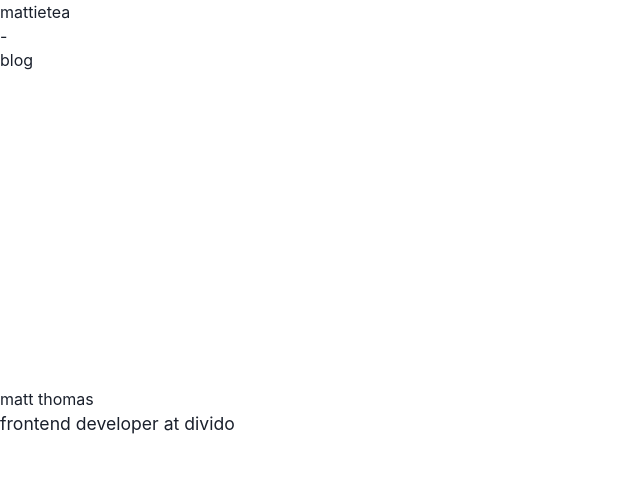
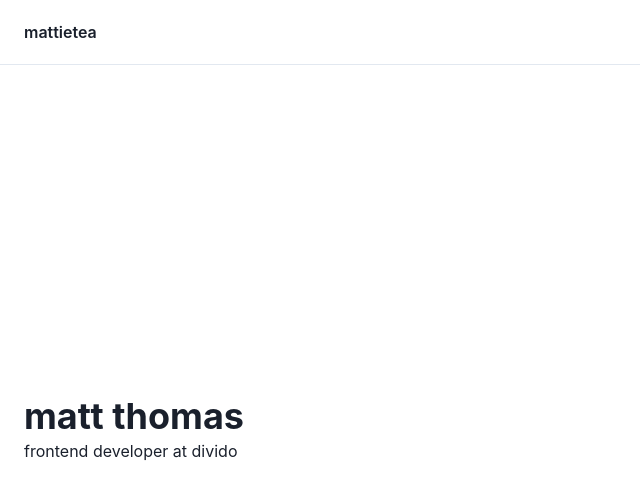
Before and after one commit to mattietea/website, a Next.js app: page / in a window 1280 px wide. Shown: the top 498 px of the page, without its empty margins (0-640 px from the left). Built offline with nearby package versions, Linux system fonts and the light colour scheme.

Commit message:
refactor: use chakra-ui

```diff
--- a/components/layout/index.tsx
+++ b/components/layout/index.tsx
@@ -1,3 +1,4 @@
+import { Flex } from '@chakra-ui/react';
 import { FC } from 'react';
 
 import { Navbar } from './navbar';
@@ -6,9 +7,18 @@ export const Layout: FC = ({ children, ...rest }) => {
   return (
     <>
       <Navbar />
-      <div className="container" {...rest}>
+      <Flex
+        sx={{
+          flexDirection: 'column',
+          height: '100%',
+          marginX: 'auto',
+          maxWidth: 'container.xl',
+          padding: 6,
+        }}
+        {...rest}
+      >
         {children}
-      </div>
+      </Flex>
     </>
   );
 };
--- a/components/layout/navbar.tsx
+++ b/components/layout/navbar.tsx
@@ -1,26 +1,50 @@
-import { Flex, Link as UiLink } from '@chakra-ui/react';
+import {
+  Box,
+  Center,
+  ChakraProps,
+  Link,
+  Wrap,
+  WrapItem,
+} from '@chakra-ui/react';
+import NextLink from 'next/link';
 import React, { FC } from 'react';
 
-import { Link } from '../link';
-
-export const Navbar: FC = (properties) => {
+export const Navbar: FC<ChakraProps> = (properties) => {
   return (
-    <Flex as="nav">
-      <nav className="navbar" {...properties}>
-        <ul className="container">
-          <li>
-            <Link href="/" match="hard">
-              mattietea
-            </Link>
-          </li>
-          <li>-</li>
-          <li>
-            <Link href="/blog" match="soft">
-              <UiLink>blog</UiLink>
-            </Link>
-          </li>
-        </ul>
-      </nav>
-    </Flex>
+    <Box
+      as={'nav'}
+      sx={{
+        borderBottom: '1px',
+        borderColor: 'gray.200',
+      }}
+      {...properties}
+    >
+      <Wrap
+        sx={{
+          marginX: 'auto',
+          maxWidth: 'container.xl',
+          paddingX: 6,
+        }}
+        {...properties}
+      >
+        <WrapItem>
+          <NavLink>mattietea</NavLink>
+        </WrapItem>
+      </Wrap>
+    </Box>
   );
 };
+
+const NavLink: FC = ({ children }) => {
+  return (
+    <NextLink href="/">
+      <Link
+        sx={{
+          fontWeight: 'semibold',
+        }}
+      >
+        <Center sx={{ height: 16 }}>{children}</Center>
+      </Link>
+    </NextLink>
+  );
+};
--- a/components/link/index.tsx
+++ /dev/null
@@ -1,28 +0,0 @@
-import { useRouter } from 'next/dist/client/router';
-import NextLink, { LinkProps } from 'next/link';
-import { FC, ReactNode } from 'react';
-
-interface Props extends LinkProps {
-  children: ((isActive: boolean) => ReactNode) | ReactNode;
-  match?: 'hard' | 'soft';
-}
-
-export const Link: FC<Props> = ({ href, children, match, ...rest }) => {
-  const router = useRouter();
-
-  let isActive = false;
-
-  if (match === 'soft') {
-    isActive = router.pathname.includes(href.toString());
-  }
-
-  if (match === 'hard') {
-    isActive = router.pathname === href;
-  }
-
-  return (
-    <NextLink href={href} {...rest}>
-      {children instanceof Function ? children(isActive) : children}
-    </NextLink>
-  );
-};
--- a/pages/index.tsx
+++ b/pages/index.tsx
@@ -1,24 +1,19 @@
-import { FC } from 'react';
+import { Flex, Heading, Text } from '@chakra-ui/react';
+import React, { FC } from 'react';
 
 const IndexPage: FC = () => (
-  <div className="container">
-    <h1>matt thomas</h1>
-    <p style={{ fontSize: '1.1rem', margin: 0 }}>
-      frontend developer at divido
-    </p>
-
-    <style jsx={true}>
-      {`
-        .container {
-          width: 100%;
-          display: flex;
-          flex-direction: column;
-          justify-content: center;
-          min-height: calc(100vh - 7.5rem);
-        }
-      `}
-    </style>
-  </div>
+  <Flex
+    className="container"
+    sx={{
+      flexDirection: 'column',
+      justifyContent: 'center',
+      minHeight: 'calc(100vh - 7.5rem)',
+      width: '100%',
+    }}
+  >
+    <Heading as="h1">matt thomas</Heading>
+    <Text as="p">frontend developer at divido</Text>
+  </Flex>
 );
 
 export default IndexPage;
--- a/posts/2020/22-8.mdx
+++ b/posts/2020/22-8.mdx
@@ -1,4 +1,5 @@
 export const meta = {
+  description: 'hello',
   tags: ['node.js'],
   title: 'Test is my first post',
 };
```
Also changed, not shown: pages/blog/index.tsx (+14 -11 lines), .eslintrc.json.
